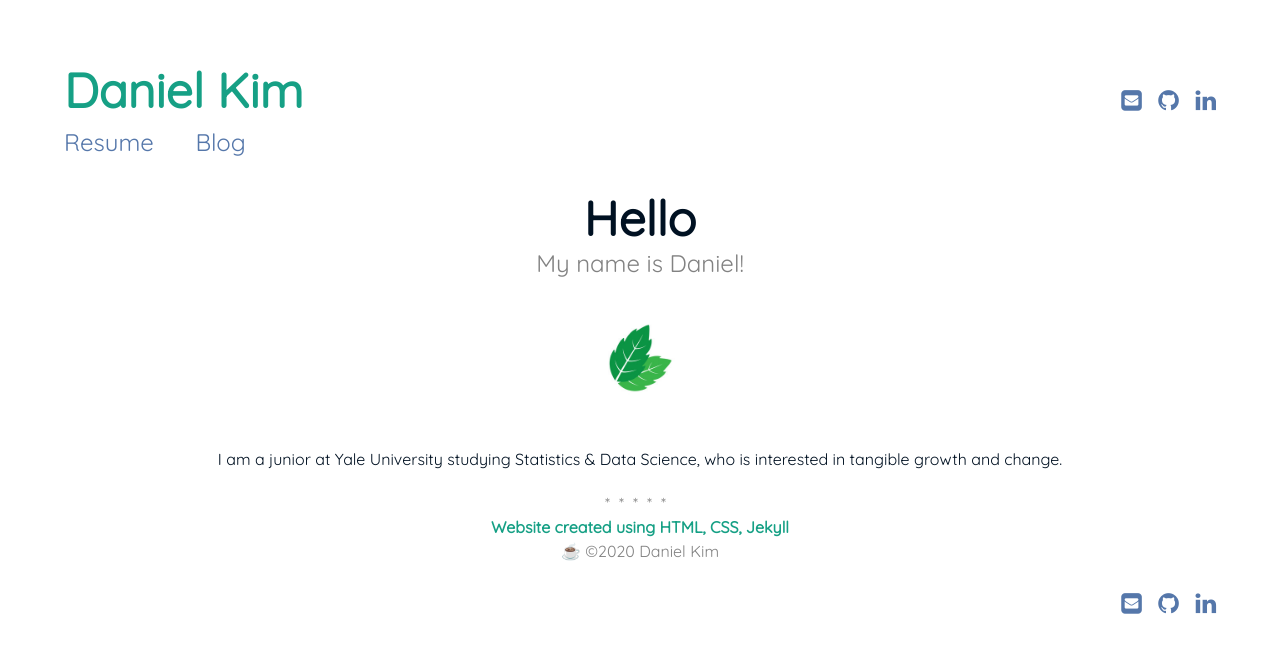
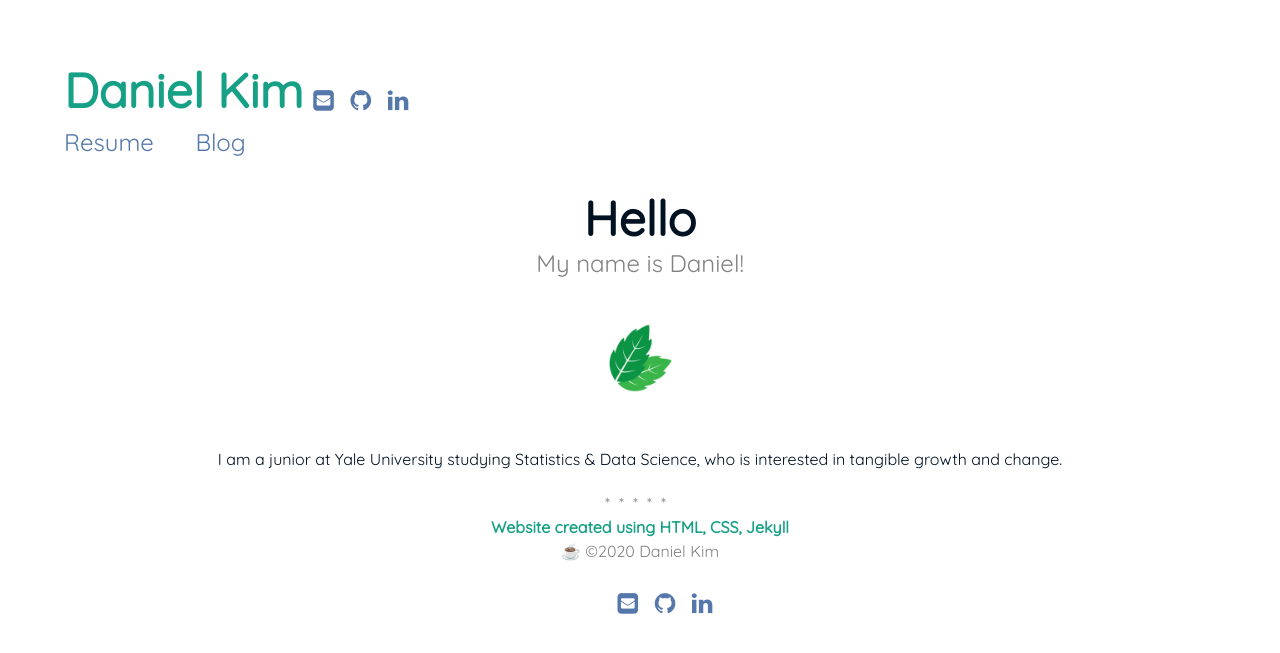
Before and after one commit to danielk56/danielk56.github.io, a Jekyll site: the page built from index.md, in a window 1280 px wide. Shown: the top 653 px of the page. Built offline with Jekyll 4.4.1, drawn with Linux system fonts in a browser that asks for light colours.

Commit message:
Update main.css

```diff
--- a/assets/css/main.css
+++ b/assets/css/main.css
@@ -82,7 +82,7 @@
     font-weight: 400; }
 
   .social-links {
-    float: right;
+    float: center;
     font-size: 150%;
     color: #828282;
     list-style-type: none; }
@@ -151,12 +151,6 @@
   .center-text {
     text-align: center;
   }
-
-  .connect {
-    font-size: 150%;
-    float: center;
-}
-
 
 /* =Page navigation *//*************************************************************/
   .PageNavigation {
```
